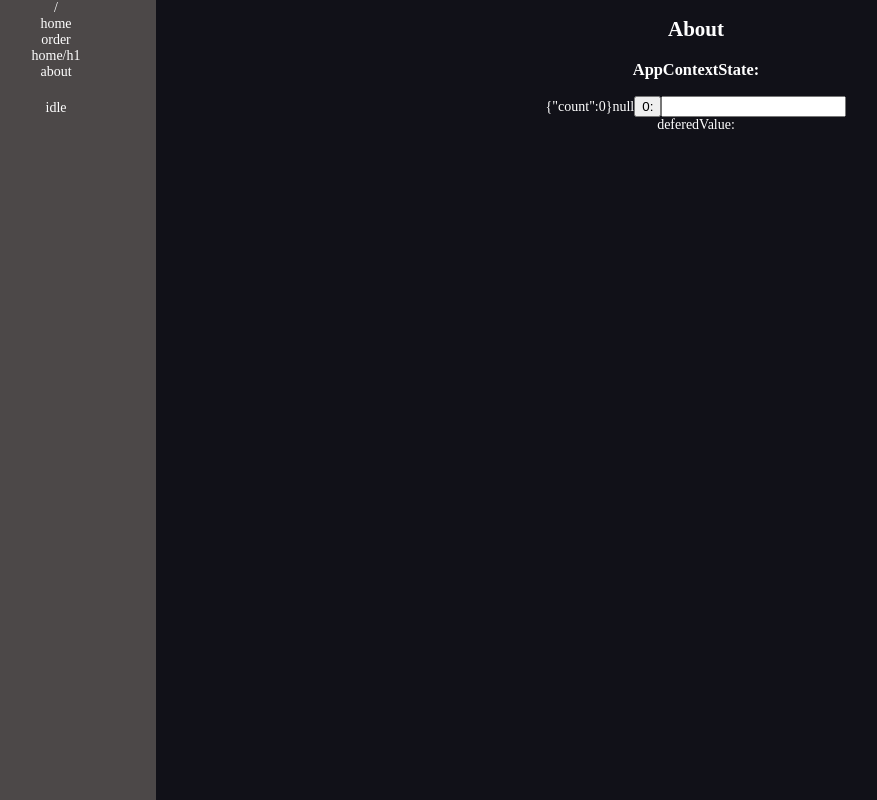
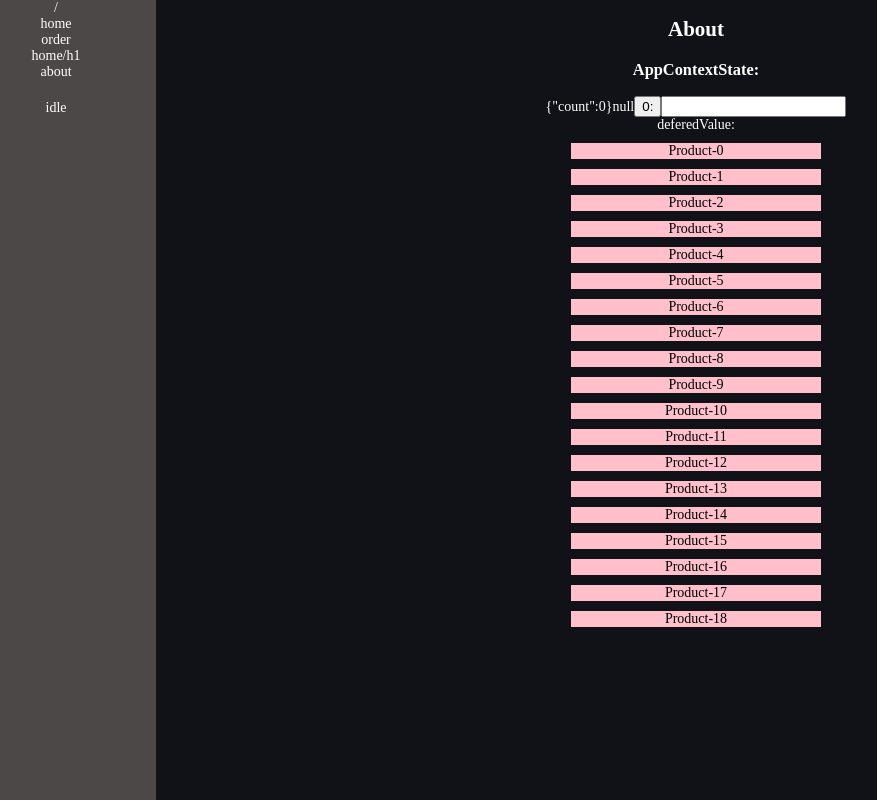
Before and after one commit to Dulun/vite-js-router, a React (Vite) app: page /about in a window 1280 px wide. Shown: the whole page, without its empty margins (44-921 px from the left). Built offline with nearby package versions, Linux system fonts and the light colour scheme.

Commit message:
feat: 🎸 laggy user input

```diff
--- a/src/pages/About/index.jsx
+++ b/src/pages/About/index.jsx
@@ -6,36 +6,67 @@ import React, {
 import { useAppcontext } from '@/context'
 import { usePrevious } from '@/hooks'
 
+import styles from './index.module.scss'
+
+const createDummyProducts = (count = 10000) => {
+  let products = []
+  for (let i = 0; i < count; i++) {
+    products.push(`Product-${i}`)
+  }
+  return products
+}
+
+const ProductList = (props) => {
+  const { products } = props
+
+  return (
+    <ul className={styles.productList}>
+      {products.map((product, index) => (
+        <li key={index}>{product}</li>
+      ))}
+    </ul>
+  )
+}
+
 const Component = () => {
   const context = useAppcontext()
+  const [string, setString] = useState('')
+  const [count, setCount] = React.useState(0)
+  const prevContext = usePrevious(context.state)
+  const deferedString = useDeferredValue(string)
+  const prevCount = usePrevious(count)
 
-  const prevContext = usePrevious(context.state)
+  const dummyProducts = createDummyProducts()
 
-  const [count, setCount] = React.useState(0)
-  const prevCount = usePrevious(count)
-  const [string, setString] = useState('')
-  const deferedString = useDeferredValue(string)
+  const filterProducts = (target) => {
+    if (!target) return dummyProducts
+
+    return dummyProducts.filter((product) =>
+      product.includes(target)
+    )
+  }
+
+  const products = filterProducts(string)
 
   const renderDeferedValue = () => {
     const onChange = (e) => {
-      console.log('@#@@@inputing', e.target.value)
       setString(e.target.value)
     }
 
     return (
-      <React.Suspense>
+      <>
         <input
           type='text'
           onChange={onChange}
           value={string}
         />
         <div>deferedValue:{deferedString}</div>
-      </React.Suspense>
+      </>
     )
   }
 
   return (
-    <div>
+    <div style={{ overflow: 'auto' }}>
       <h2>About</h2>
       <h3>AppContextState:</h3>
       {JSON.stringify(context.state)}
@@ -48,6 +79,7 @@ const Component = () => {
         {count}:{prevCount}
       </button>
       {renderDeferedValue()}
+      <ProductList products={products} />
     </div>
   )
 }
--- /dev/null
+++ b/src/pages/About/index.module.scss
@@ -0,0 +1,29 @@
+:global() {
+  ul {
+    list-style: none;
+    padding: 0;
+    margin: 0;
+    > li {
+      margin: 0 10px;
+      a {
+        color: #000;
+        text-decoration: none;
+        &:hover {
+          text-decoration: underline;
+        }
+      }
+    }
+  }
+}
+
+.productList {
+  height: 500px;
+  overflow: auto;
+  > li {
+    text-align: center;
+    background-color: pink;
+    color: #000;
+    width: 250px;
+    margin: 10px auto;
+  }
+}
--- a/src/pages/Layout/index.module.scss
+++ b/src/pages/Layout/index.module.scss
@@ -24,4 +24,10 @@
 .content {
   flex-grow: 1;
   background-color: rgb(17, 17, 24);
+  overflow: auto;
+  // hide scrollbar
+
+  &::-webkit-scrollbar {
+    display: none;
+  }
 }
```
